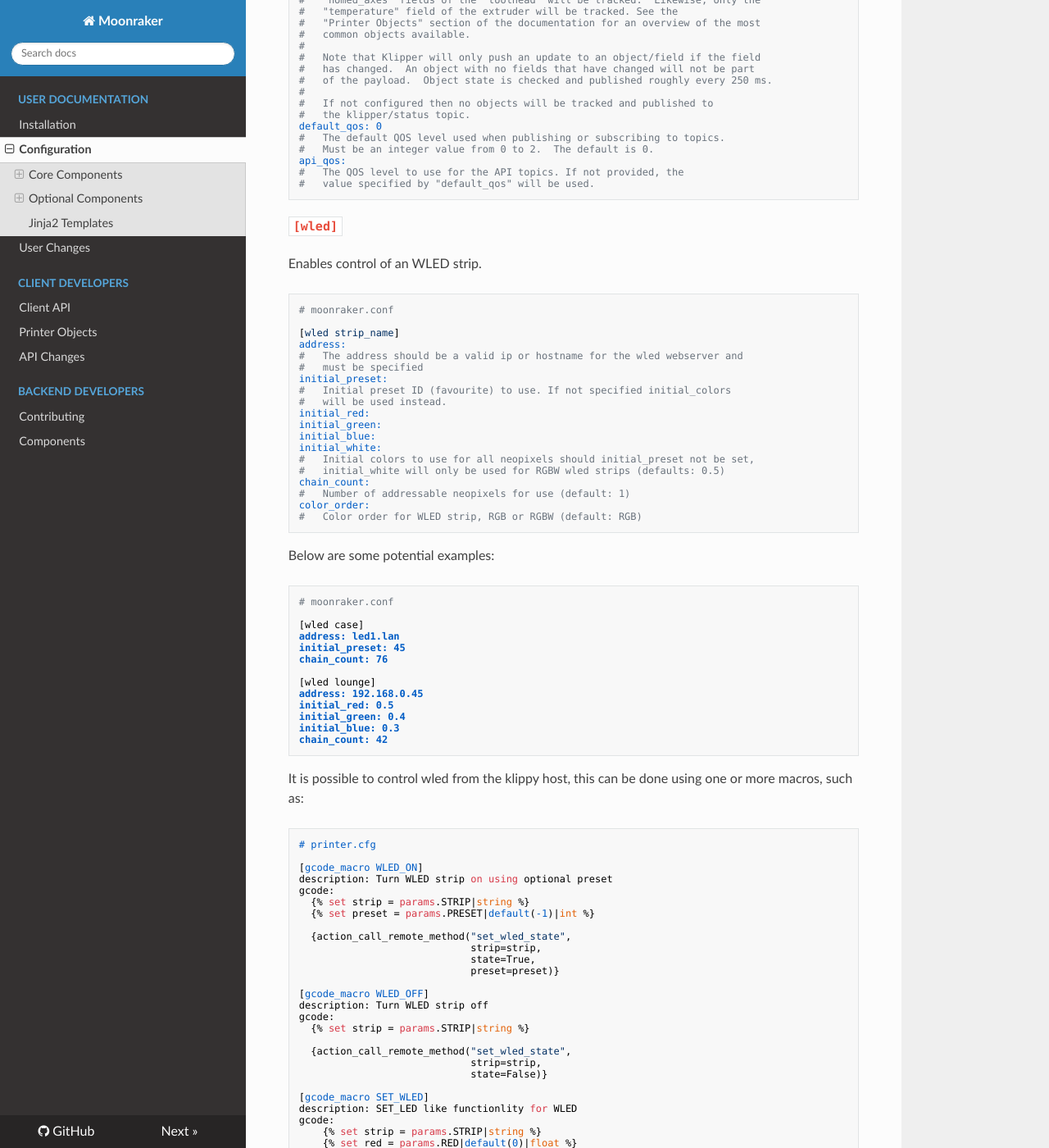
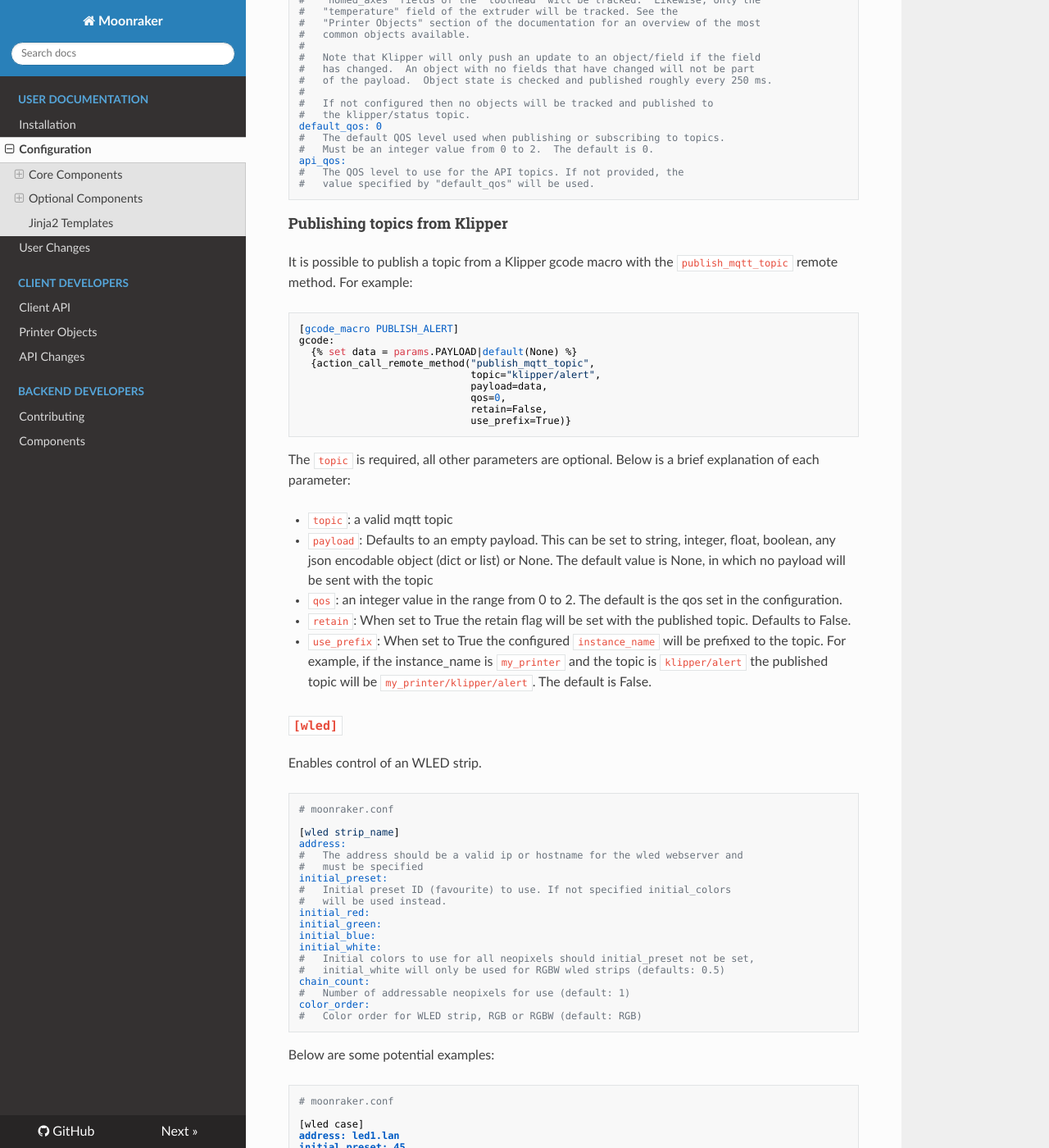
Before and after one commit to Marirossibn/moonraker, an MkDocs documentation site: the page built from docs/configuration.md, in a window 1280 px wide and 1400 px high, scrolled down 16717 px. Shown: the whole window at 82% size. Built offline with MkDocs 1.6.1, drawn with Linux system fonts in a browser that asks for light colours; nearby versions of some CDN libraries.

Commit message:
docs: document the publish_mqtt_topic remote method
Signed-off-by:  Eric Callahan <arksine.code@gmail.com>

````diff
--- a/docs/configuration.md
+++ b/docs/configuration.md
@@ -1034,6 +1034,40 @@ api_qos:
 #   value specified by "default_qos" will be used.
 ```
 
+#### Publishing topics from Klipper
+
+It is possible to publish a topic from a Klipper gcode macro with the
+`publish_mqtt_topic` remote method.  For example:
+
+```ini
+[gcode_macro PUBLISH_ALERT]
+gcode:
+  {% set data = params.PAYLOAD|default(None) %}
+  {action_call_remote_method("publish_mqtt_topic",
+                             topic="klipper/alert",
+                             payload=data,
+                             qos=0,
+                             retain=False,
+                             use_prefix=True)}
+
+```
+
+The `topic` is required, all other parameters are optional.  Below is a brief
+explanation of each parameter:
+
+- `topic`: a valid mqtt topic
+- `payload`: Defaults to an empty payload.  This can be set to string, integer,
+  float, boolean, any json encodable object (dict or list) or None. The default
+  value is None, in which no payload will be sent with the topic
+- `qos`: an integer value in the range from 0 to 2.  The default is the qos
+  set in the configuration.
+- `retain`: When set to True the retain flag will be set with the published topic.
+  Defaults to False.
+- `use_prefix`: When set to True the configured `instance_name` will be prefixed
+  to the topic.  For example, if the instance_name is `my_printer` and the topic
+  is `klipper/alert` the published topic will be `my_printer/klipper/alert`.  The
+  default is False.
+
 ### `[wled]`
 Enables control of an WLED strip.
 
````
